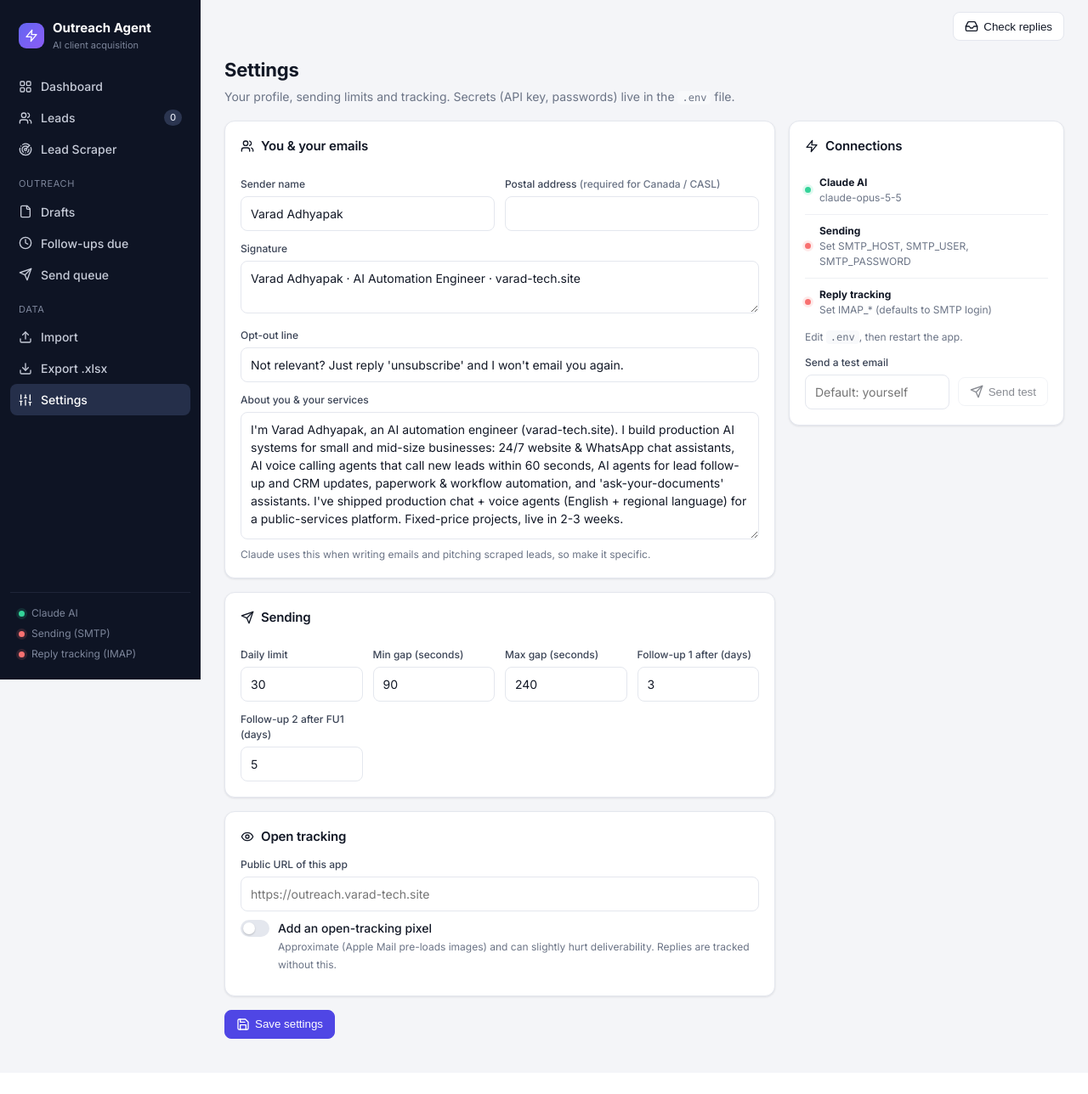
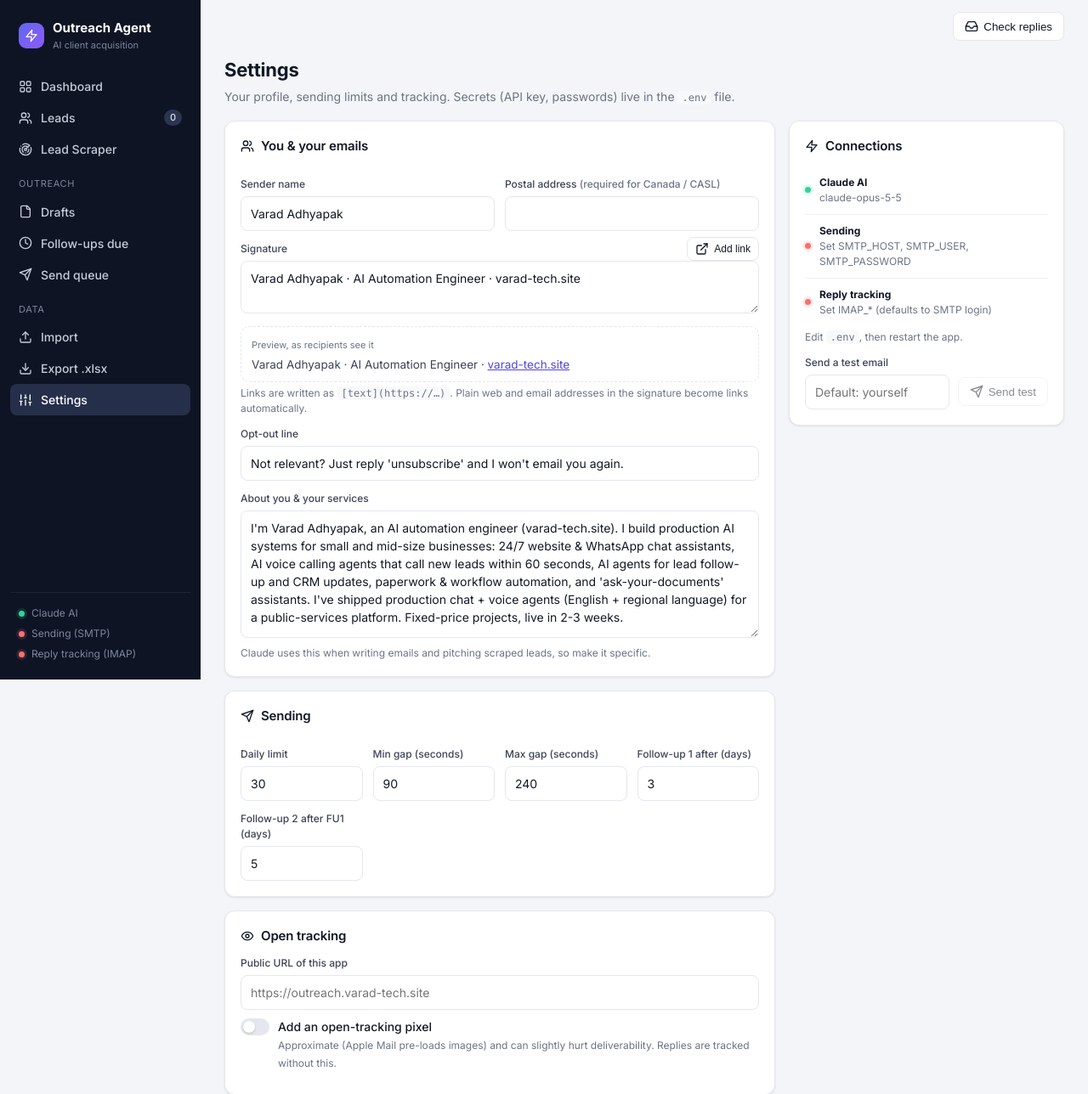
Before and after one commit to Varad1006/outreach_tool, a Flask app: page /settings in a window 1280 px wide. Shown: the top 1288 px of the page at 85% size. Before the commit the page ends 1223 px from the top, so only its background shows below. Run offline with Flask 3, Linux system fonts and the light colour scheme; data comes from the database, SQL or seed files in the repository; data that the repository does not hold is empty.

Commit message:
Signature links: Add link button, live preview, clickable links in emails
- Settings: 'Add link' turns selected signature text into [text](url), with a
  live preview of how recipients see the signature
- Emails: [text](url) links render as real links in the HTML part and as
  'text (url)' in plain text; web and email addresses in the signature are
  linked automatically (body text is left alone)
- Lead page signature preview shows the links

```diff
--- a/app.py
+++ b/app.py
@@ -17,6 +17,7 @@ from dotenv import load_dotenv
 
 load_dotenv(os.path.join(os.path.dirname(os.path.abspath(__file__)), ".env"))
 
+from markupsafe import Markup
 from flask import (Flask, Response, abort, flash, jsonify, redirect, render_template, request, send_file,
                    url_for)
 
@@ -387,7 +388,7 @@ def lead_page(lead_id):
     pos = ids.index(lead_id) if lead_id in ids else 0
     nav = {"prev": ids[pos - 1] if pos > 0 else None, "next": ids[pos + 1] if pos + 1 < len(ids) else None}
     s = db.get_settings()
-    preview_footer = mailer.footer(s, lead)
+    preview_footer = Markup(mailer.footer_html(s, lead))
     return render_template("lead.html", lead=lead, emails=emails, events=events, step=step, draft=draft,
                            block=block, nav=nav, preview_footer=preview_footer, s=s)
 
--- a/mailer.py
+++ b/mailer.py
@@ -68,17 +68,71 @@ def strip_signature(body):
     return text.rstrip()
 
 
-def compose_body(body, settings, lead):
-    return strip_signature(body) + "\n\n" + footer(settings, lead)
+# Links: write [text](https://url) anywhere in an email or the signature. In the signature/footer, plain web
+# addresses (varad-tech.site) and email addresses also become clickable.
+MD_LINK = re.compile(r"\[([^\]\n]+)\]\(((?:https?://|mailto:)[^\s)]+)\)")
+URL_RE = re.compile(r"https?://[^\s<>()]+[^\s<>().,;:!?'\"]")
+EMAIL_RE_LINK = re.compile(r"(?<![\w.+-])([\w.+-]+@[\w-]+(?:\.[\w-]+)+)")
+DOMAIN_RE = re.compile(
+    r"(?<![@/\w.-])((?:www\.)?[a-z0-9][a-z0-9-]*(?:\.[a-z0-9-]+)*\.(?:com|site|ai|io|co|net|org|in|ae|uk|ca|dev|app|"
+    r"tech|agency|me|xyz|info|biz|us|eu|online|store|studio|digital|solutions|consulting|services)"
+    r"(?:/[^\s<]*)?)(?![\w-])", re.I)
 
 
-def _html(text, pixel_url=None):
-    esc = html.escape(text)
-    esc = re.sub(r"(https?://[^\s<]+)", r'<a href="\1">\1</a>', esc)
-    paras = "".join(f"<p style=\"margin:0 0 12px\">{p.replace(chr(10), '<br>')}</p>" for p in esc.split("\n\n"))
+def _norm_url(u):
+    u = re.sub(r"^(https?://|mailto:)", "", u.strip().lower())
+    return u.removeprefix("www.").rstrip("/")
+
+
+def plain_links(text):
+    """Markdown links -> readable plain text: 'text (url)', or just the text when it already is the address."""
+    def rep(m):
+        t, u = m.group(1), m.group(2)
+        return t if _norm_url(t) == _norm_url(u) else f"{t} ({u.removeprefix('mailto:')})"
+    return MD_LINK.sub(rep, text)
+
+
+def _link_html(escaped, domains=False):
+    """Turn links in already-HTML-escaped text into <a> tags (markdown links, URLs, and optionally domains/emails)."""
+    keep = []
+
+    def hold(html_snippet):
+        keep.append(html_snippet)
+        return f"\x00{len(keep) - 1}\x00"
+
+    a = 'style="color:#1a56db;text-decoration:underline"'
+    q = lambda u: u.replace('"', "%22")  # noqa: E731 - keep hrefs inside their quotes
+    escaped = MD_LINK.sub(lambda m: hold(f'<a href="{q(m.group(2))}" {a}>{m.group(1)}</a>'), escaped)
+    escaped = URL_RE.sub(lambda m: hold(f'<a href="{q(m.group(0))}" {a}>{m.group(0)}</a>'), escaped)
+    if domains:
+        escaped = EMAIL_RE_LINK.sub(lambda m: hold(f'<a href="mailto:{m.group(1)}" {a}>{m.group(1)}</a>'), escaped)
+        escaped = DOMAIN_RE.sub(lambda m: hold(f'<a href="https://{m.group(1)}" {a}>{m.group(1)}</a>'), escaped)
+    return re.sub(r"\x00(\d+)\x00", lambda m: keep[int(m.group(1))], escaped)
+
+
+def _paras(text, domains=False):
+    out = []
+    for p in text.split("\n\n"):
+        if p.strip():
+            out.append(f'<p style="margin:0 0 12px">{_link_html(html.escape(p, quote=False), domains).replace(chr(10), "<br>")}</p>')
+    return "".join(out)
+
+
+def footer_html(settings, lead):
+    """The signature block as HTML, for previews in the app."""
+    return _link_html(html.escape(footer(settings, lead), quote=False), True).replace("\n", "<br>")
+
+
+def compose_body(body, settings, lead):
+    """Plain-text version of the email (used for the text/plain part and the app's history)."""
+    return plain_links(strip_signature(body) + "\n\n" + footer(settings, lead))
+
+
+def compose_html(body, settings, lead, pixel_url=None):
     pixel = f'<img src="{pixel_url}" width="1" height="1" alt="" style="display:block;border:0">' if pixel_url else ""
+    sig = _paras(footer(settings, lead), domains=True)
     return (f'<div style="font-family:Arial,Helvetica,sans-serif;font-size:14px;line-height:1.5;color:#222">'
-            f"{paras}{pixel}</div>")
+            f"{_paras(strip_signature(body))}{sig}{pixel}</div>")
 
 
 def send_email(em, lead, settings):
@@ -108,7 +162,7 @@ def send_email(em, lead, settings):
         unsub.insert(0, f"<{public}/u/{em['token']}>")
     msg["List-Unsubscribe"] = ", ".join(unsub)
     msg.set_content(full_body)
-    msg.add_alternative(_html(full_body, pixel), subtype="html")
+    msg.add_alternative(compose_html(em["body"], settings, lead, pixel), subtype="html")
 
     _smtp_deliver(c, msg)
     return msg["Message-ID"]
--- a/static/style.css
+++ b/static/style.css
@@ -282,3 +282,9 @@ details > summary::-webkit-details-marker { display: none; }
 .src-proven { background: var(--ok-soft); color: var(--ok); } .src-adjacent { background: var(--info-soft); color: var(--info); }
 .src-new { background: var(--violet-soft); color: var(--violet); }
 .pr-high { background: var(--bad-soft); color: var(--bad); } .pr-medium { background: var(--warn-soft); color: var(--warn); } .pr-low { background: var(--surface-2); color: var(--muted); }
+
+/* ---------- signature links ---------- */
+.linkbox { margin-top: 10px; padding: 12px; border: 1px solid var(--line); border-radius: 10px; background: var(--surface-2); }
+.sigprev { margin-top: 10px; padding: 10px 12px; border: 1px dashed var(--line); border-radius: 10px; font-size: 13.5px; }
+.sigprev #sigprev { margin-top: 4px; color: var(--ink-2); }
+.sigprev a, .sig a { color: var(--accent); text-decoration: underline; }
--- a/templates/settings.html
+++ b/templates/settings.html
@@ -9,7 +9,21 @@
       <div><label class="field">Sender name</label><input type="text" name="sender_name" value="{{ s.sender_name }}"></div>
       <div><label class="field">Postal address <span class="muted">(required for Canada / CASL)</span></label><input type="text" name="postal_address" value="{{ s.postal_address }}"></div>
     </div>
-    <label class="field">Signature</label><textarea name="signature" style="min-height:56px">{{ s.signature }}</textarea>
+    <div class="row" style="justify-content:space-between;align-items:flex-end">
+      <label class="field" for="sig">Signature</label>
+      <button type="button" class="sm" id="linkbtn">{{ icon('external') }} Add link</button>
+    </div>
+    <textarea name="signature" id="sig" style="min-height:56px">{{ s.signature }}</textarea>
+    <div class="linkbox hide" id="linkbox">
+      <div class="grid g2" style="gap:8px 12px">
+        <div><label class="field" style="margin-top:0">Text to show</label><input type="text" id="ltext" placeholder="varad-tech.site"></div>
+        <div><label class="field" style="margin-top:0">Link (URL)</label><input type="url" id="lurl" placeholder="https://www.varad-tech.site"></div>
+      </div>
+      <div class="row" style="margin-top:10px"><button type="button" class="primary sm" id="linsert">Insert link</button><button type="button" class="ghost sm" id="lcancel">Cancel</button>
+        <span class="hint" style="margin:0">Tip: select text in the signature first to turn it into a link.</span></div>
+    </div>
+    <div class="sigprev"><span class="tiny muted">Preview, as recipients see it</span><div id="sigprev"></div></div>
+    <div class="hint">Links are written as <code>[text](https://…)</code>. Plain web and email addresses in the signature become links automatically.</div>
     <label class="field">Opt-out line</label><input type="text" name="opt_out_line" value="{{ s.opt_out_line }}">
     <label class="field">About you &amp; your services</label><textarea name="about_me" style="min-height:150px">{{ s.about_me }}</textarea>
     <div class="hint">Claude uses this when writing emails and pitching scraped leads, so make it specific.</div>
@@ -43,3 +57,42 @@
 </div>
 </div>
 {% endblock %}
+{% block scripts %}<script>
+(() => {
+  const sig = document.getElementById('sig'), box = document.getElementById('linkbox'), prev = document.getElementById('sigprev');
+  const lt = document.getElementById('ltext'), lu = document.getElementById('lurl');
+  const esc = t => t.replace(/&/g, '&amp;').replace(/</g, '&lt;').replace(/>/g, '&gt;');
+  const A = (h, t) => `<a href="${h.replace(/"/g, '%22')}" target="_blank" rel="noopener">${t}</a>`;
+  function render(text) {
+    const keep = []; const hold = h => `\u0000${keep.push(h) - 1}\u0000`;
+    let h = esc(text);
+    h = h.replace(/\[([^\]\n]+)\]\(((?:https?:\/\/|mailto:)[^\s)]+)\)/g, (_, t, u) => hold(A(u, t)));
+    h = h.replace(/https?:\/\/[^\s<>()]+[^\s<>().,;:!?'"]/g, u => hold(A(u, u)));
+    h = h.replace(/(^|[^\w.+-])([\w.+-]+@[\w-]+(?:\.[\w-]+)+)/g, (_, p, e) => p + hold(A('mailto:' + e, e)));
+    h = h.replace(/(^|[^@\/\w.-])((?:www\.)?[a-z0-9][a-z0-9-]*(?:\.[a-z0-9-]+)*\.(?:com|site|ai|io|co|net|org|in|ae|uk|ca|dev|app|tech|agency|me|xyz|info|biz|us|eu|online|store|studio|digital|solutions|consulting|services)(?:\/[^\s<]*)?)(?![\w-])/gi,
+      (_, p, d) => p + hold(A('https://' + d, d)));
+    return h.replace(/\u0000(\d+)\u0000/g, (_, i) => keep[+i]).replace(/\n/g, '<br>');
+  }
+  const upd = () => prev.innerHTML = render(sig.value || '') || '<span class="muted">Empty</span>';
+  sig.addEventListener('input', upd); upd();
+  let sel = [0, 0];
+  document.getElementById('linkbtn').onclick = () => {
+    sel = [sig.selectionStart, sig.selectionEnd];
+    const picked = sig.value.slice(sel[0], sel[1]).trim();
+    lt.value = picked;
+    lu.value = /^[\w.-]+\.[a-z]{2,}(\/.*)?$/i.test(picked) ? 'https://' + picked : (/^https?:\/\//.test(picked) ? picked : '');
+    box.classList.remove('hide'); (picked ? lu : lt).focus();
+  };
+  document.getElementById('lcancel').onclick = () => box.classList.add('hide');
+  [lt, lu].forEach(i => i.addEventListener('keydown', e => { if (e.key === 'Enter') { e.preventDefault(); document.getElementById('linsert').click(); } }));
+  document.getElementById('linsert').onclick = () => {
+    let url = lu.value.trim(); const text = lt.value.trim() || url;
+    if (!url) { lu.focus(); return; }
+    if (!/^(https?:\/\/|mailto:)/i.test(url)) url = (url.includes('@') ? 'mailto:' : 'https://') + url;
+    const md = `[${text.replace(/[\[\]]/g, '')}](${url})`;
+    sig.value = sig.value.slice(0, sel[0]) + md + sig.value.slice(sel[1]);
+    sig.focus(); sig.setSelectionRange(sel[0] + md.length, sel[0] + md.length);
+    box.classList.add('hide'); upd();
+  };
+})();
+</script>{% endblock %}
```
